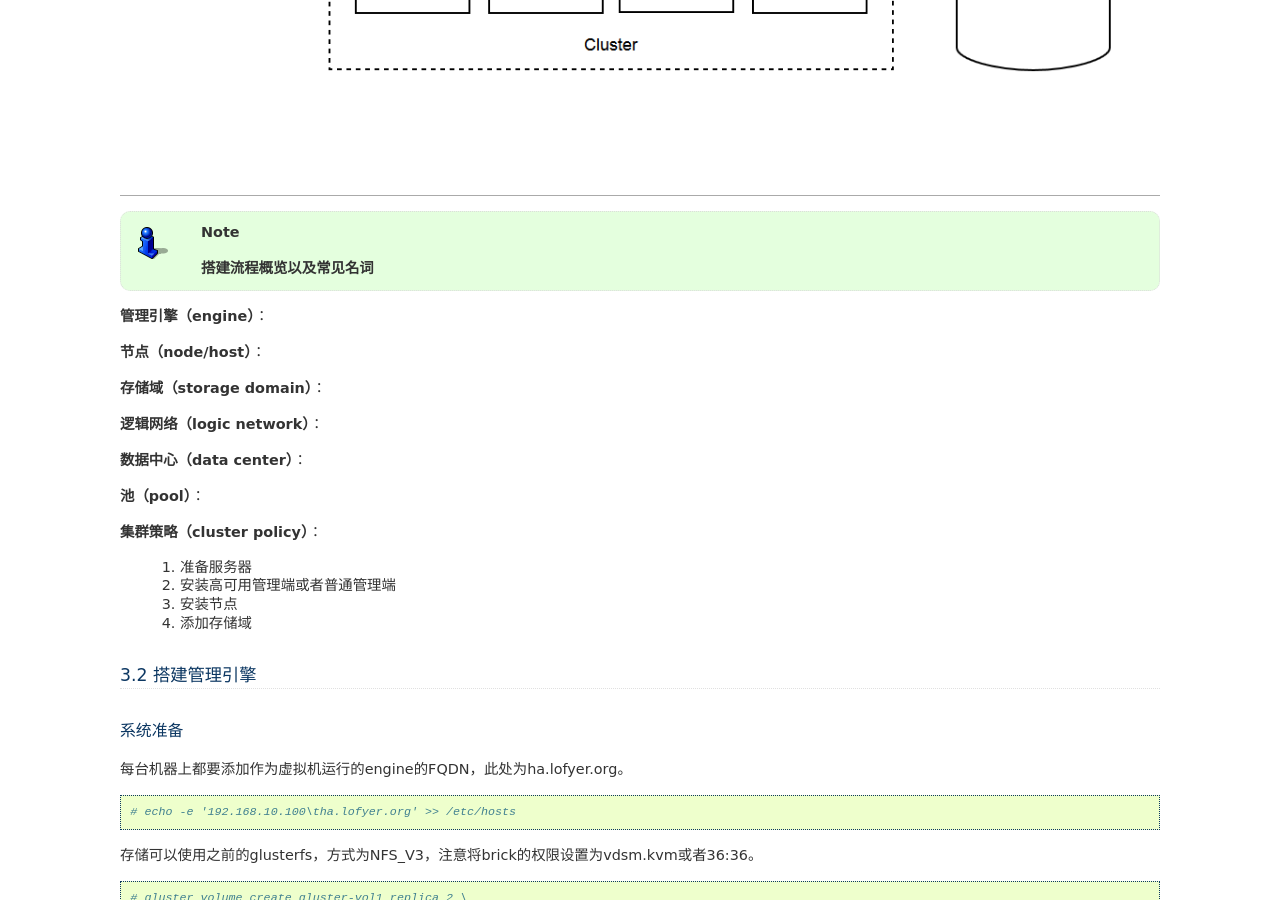
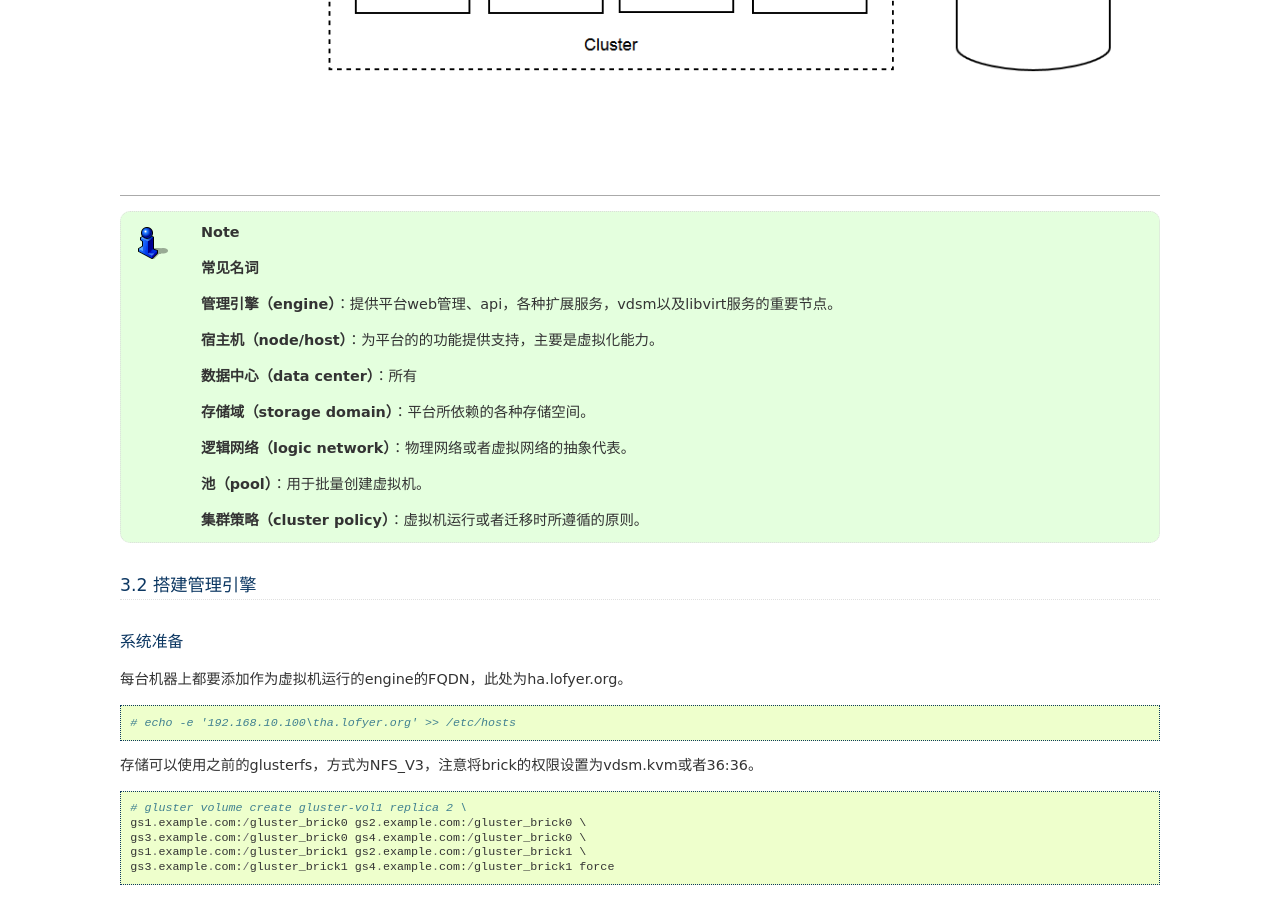
Before and after one commit to lofyer/InTheCloud, a Sphinx documentation site: the page built from source/posts/ch03.rst, in a window 1280 px wide and 900 px high, scrolled down 1764 px. Built offline with Sphinx 7.4.7, drawn with Linux system fonts in a browser that asks for light colours; formulas are drawn with MathJax 3.

Commit message:
第三章添加note

```diff
--- a/source/posts/ch03.rst
+++ b/source/posts/ch03.rst
@@ -39,26 +39,21 @@ oVirt目前两种部署方式：
 |                   |    :align: center            |
 +-------------------+------------------------------+
 
-.. note:: **搭建流程概览以及常见名词**
+.. note:: **常见名词**
 
-**管理引擎（engine）**：
+    **管理引擎（engine）**：提供平台web管理、api，各种扩展服务，vdsm以及libvirt服务的重要节点。
 
-**节点（node/host）**：
+    **宿主机（node/host）**：为平台的的功能提供支持，主要是虚拟化能力。
 
-**存储域（storage domain）**：
+    **数据中心（data center）**：所有
 
-**逻辑网络（logic network）**：
+    **存储域（storage domain）**：平台所依赖的各种存储空间。
 
-**数据中心（data center）**：
+    **逻辑网络（logic network）**：物理网络或者虚拟网络的抽象代表。
 
-**池（pool）**：
+    **池（pool）**：用于批量创建虚拟机。
 
-**集群策略（cluster policy）**：
-
-    #. 准备服务器
-    #. 安装高可用管理端或者普通管理端
-    #. 安装节点
-    #. 添加存储域
+    **集群策略（cluster policy）**：虚拟机运行或者迁移时所遵循的原则。
 
 3.2 搭建管理引擎
 ----------------
```
Also changed, not shown: source/posts/ch02.rst (+5 -5 lines).
